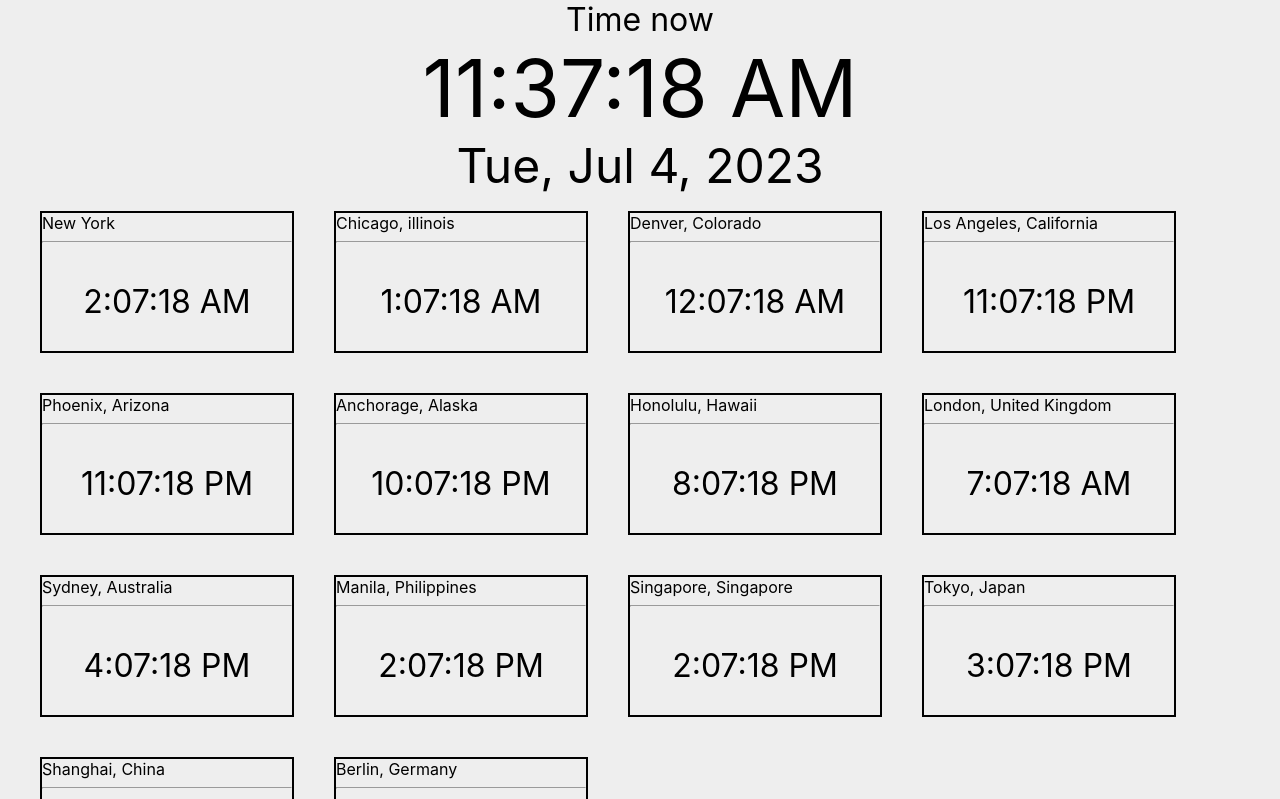
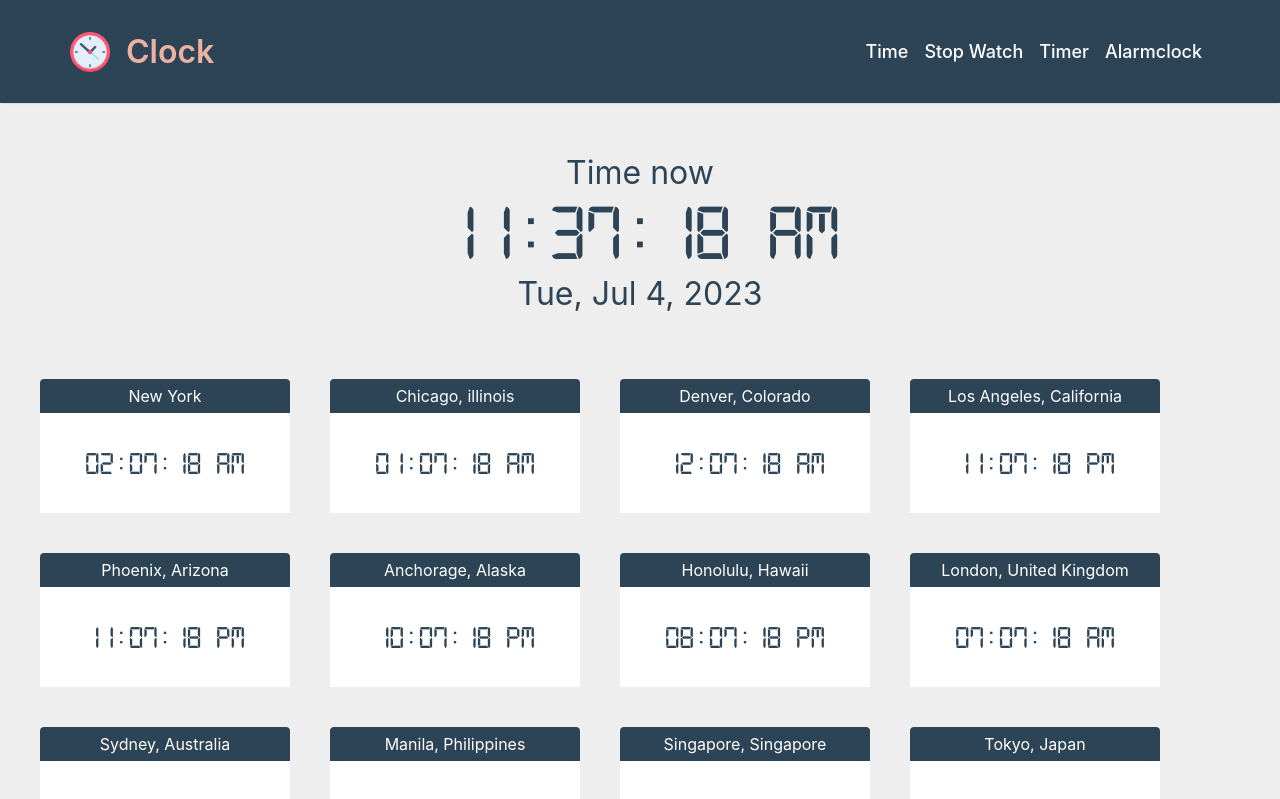
Before and after one commit to subayeel/clock, a React (Create React App) app: page /time in a window 1280 px wide. Shown: the top 799 px of the page. Built offline with nearby package versions, Linux system fonts and the light colour scheme.

Commit message:
styled the components

```diff
--- a/src/App.js
+++ b/src/App.js
@@ -18,8 +18,8 @@ function App() {
             <Route path="/Stopwatch" element={<Stopwatch />}></Route>
             <Route path="/subayeel" element={<Subayeel />}></Route>
             <Route path="/timer" element={<Timer />}></Route>
+            <Route path="/time" element={<Time />}></Route>
           </Route>
-          <Route path="/time" element={<Time />}></Route>
         </Routes>
       </Router>
     </div>
--- a/src/Components/CityTime.jsx
+++ b/src/Components/CityTime.jsx
@@ -6,7 +6,7 @@ const getTimeByTimezoneOffset = (timezoneOffset) => {
   console.log(timezoneOffset);
   const offsetMilliseconds = timezoneOffset * 60 * 1000;
   const cityTime = new Date(currentTime.getTime() + offsetMilliseconds);
-  return cityTime.toLocaleTimeString([], { hour: 'numeric', minute: '2-digit', second: '2-digit', hour12: true });
+  return cityTime.toLocaleTimeString([], { hour: '2-digit', minute: '2-digit', second: '2-digit', hour12: true });
 };
 
 const CityTime = ({ cityName, timezoneOffset }) => {
@@ -25,8 +25,7 @@ const CityTime = ({ cityName, timezoneOffset }) => {
   return (
     <>
         <div class="cardContainer">
-          <div>{cityName}</div>
-           <hr></hr>
+          <div className='cityName'>{cityName}</div>
              <div class="cityTime">
              <div>{cityTime}</div>
            </div>
--- a/src/styles/time.css
+++ b/src/styles/time.css
@@ -6,8 +6,8 @@
   }
 
 .cardContainer {
-    border: 2px solid black;
     width: 250px;
+    background-color: white;
 }
 
 .cityTime {
@@ -16,12 +16,17 @@
     align-items: center;
     height: 100px;
     font-size: 2em;
+    font-family: Digital;
+    color: var(--darkBlue)
 }
 
 .centerContainer{
     display: flex;
     justify-content: center;
     align-items: center;
+    /* border: 2px solid red; */
+    padding-top: 50px;
+    padding-bottom: 50px;
 }
 
 .heading {
@@ -29,6 +34,7 @@
     justify-content: center;
     align-items: center;
     font-size: 2em;
+    color: var(--darkBlue);
 }
 
 .formattedTime {
@@ -36,11 +42,25 @@
     display: flex;
     justify-content: center;
     align-items: center;
+    font-family: Digital;
+    color: var(--darkBlue);
 }
 
 .formattedDate {
-    font-size: 3em;
+    font-size: 2em;
     display: flex;
     justify-content: center;
     align-items: center;
+    color: var(--darkBlue);
 }
+
+.cityName{
+    color: white;
+    text-align: center;
+    justify-content: center;
+    padding-top: 7px;
+    padding-bottom: 7px;
+    background-color: var(--darkBlue);
+    border-top-left-radius: 4px;
+    border-top-right-radius: 4px;
+}
```
Lines whose indentation alone changed are shown as unchanged.
